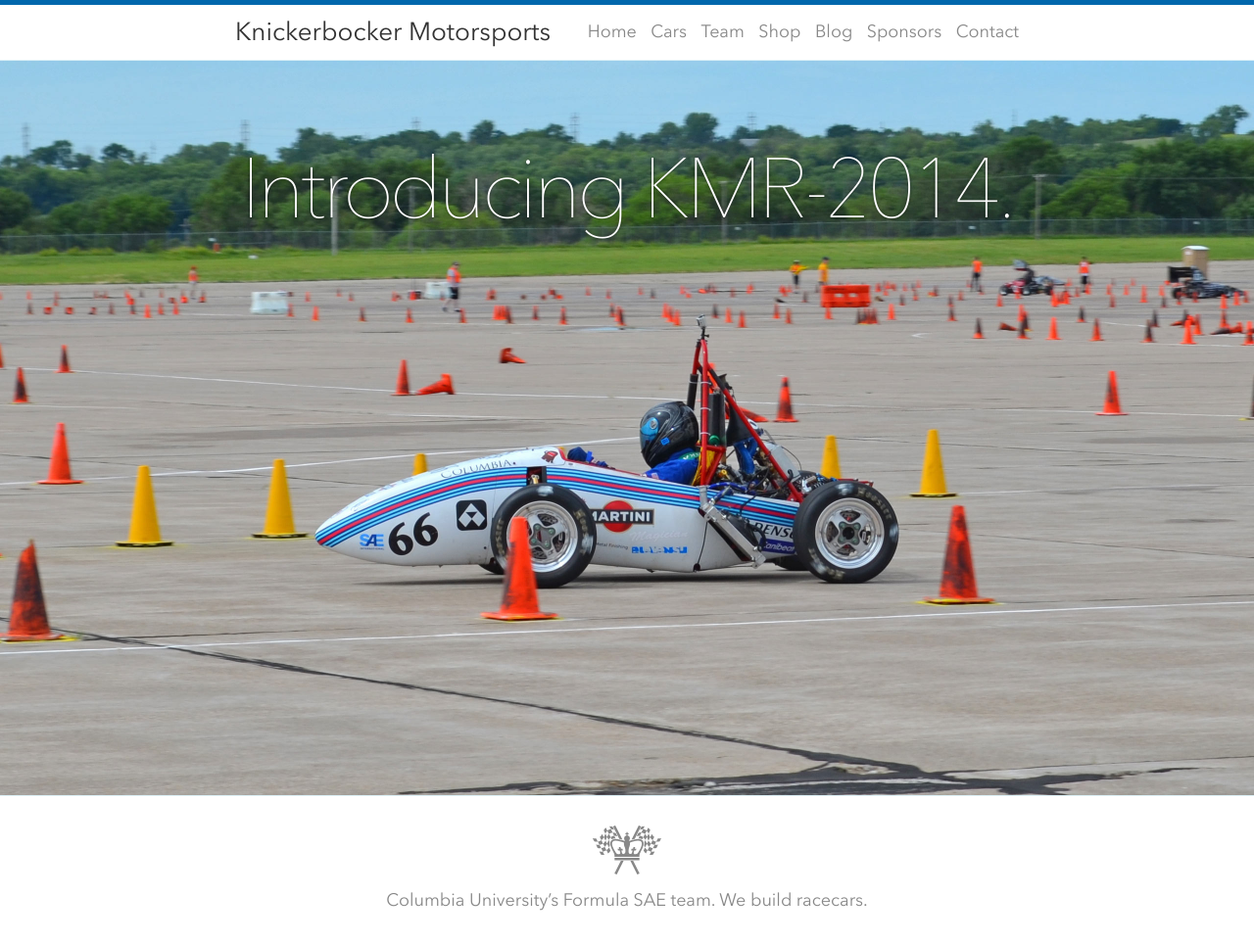
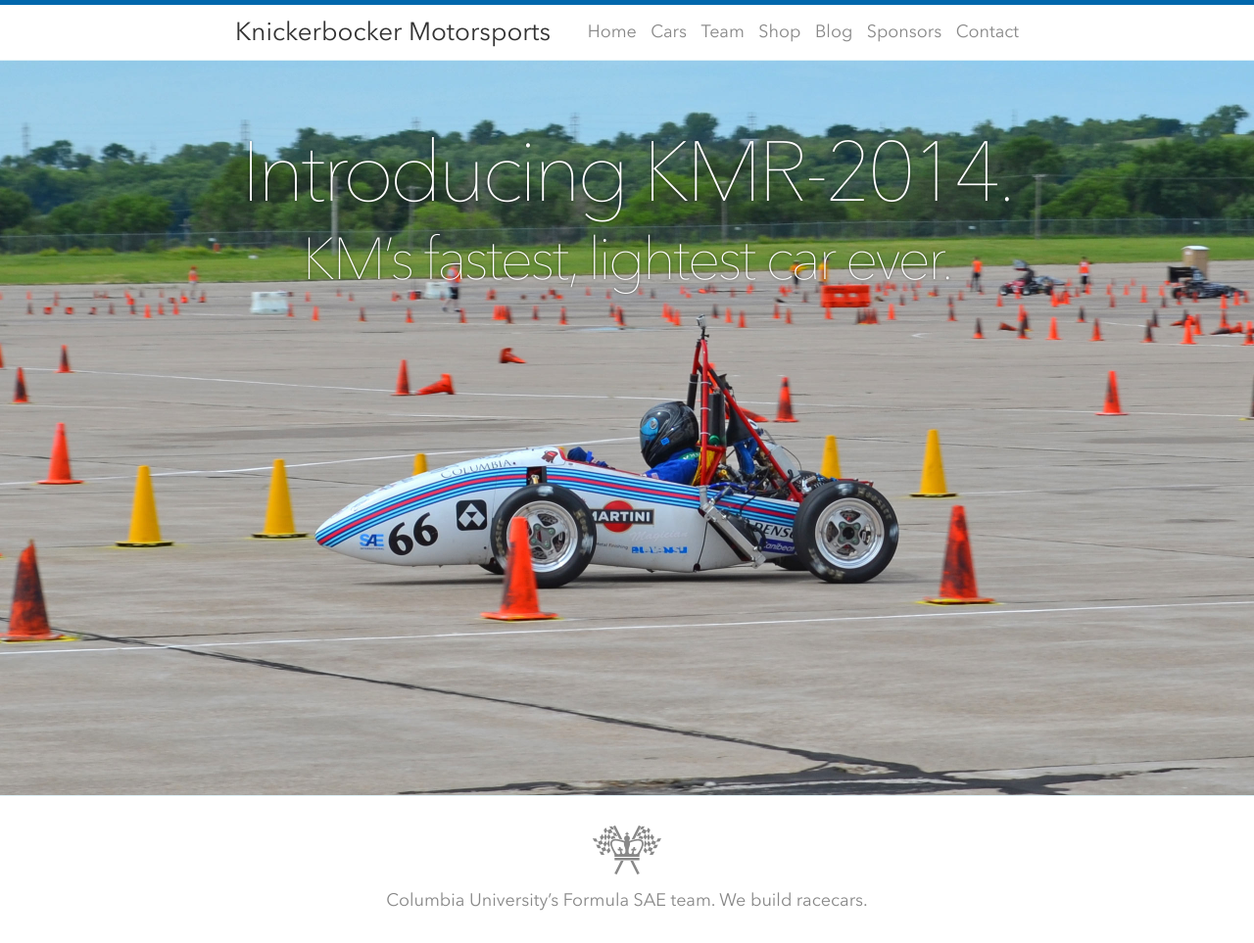
Before and after one commit to columbiafsae/website, a Jekyll site: the page built from index.html, in a window 1280 px wide. Shown: the whole page at 98% size. Built offline with Jekyll 4.4.1, drawn with Linux system fonts in a browser that asks for light colours.

Commit message:
Homepage has subheading and hero is linked

```diff
--- a/css/main.css
+++ b/css/main.css
@@ -34,7 +34,7 @@ a:hover
   text-decoration: underline;
 }
 
-mark
+mark, .fake-mark
 {
   background-color: {{ site.colors.highlight }};
 }
@@ -246,18 +246,26 @@ ul.posts
   background: url("{{ "/home/kmr-2014-hero.jpg" | prepend: site.assets | prepend: site.baseurl; }}") no-repeat;
   background-position: 50% 50%;
   background-size: 1440px auto;
+  text-decoration: none;
 }
 
 .hero p
 {
   color: white;
   font-weight: 300;
+  letter-spacing: -0.05em;
+  line-height: 1.2;
+  text-align: center;
+  text-shadow: 0px 0px 3px rgba(0, 0, 0, 0.5);
+}
+.hero .headline
+{
   font-size: 86px;
-  letter-spacing: -0.05em;
-  line-height: 1;
-  text-align: center;
-  padding-top: 0.7em;
-  text-shadow: 0px 0px 3px rgba(0, 0, 0, 0.5);
+  padding-top: 0.4em;
+}
+.hero .subtitle
+{
+  font-size: 60px;
 }
 
 /* Media queries */
@@ -292,9 +300,13 @@ ul.posts
     background-size: 168.2% auto; /* 1440px/856px = 1.682 */
     height: 583px; /* 750px / 856px * 700px - 30px */
   }
-  .hero p
+  .hero .headline
   {
     font-size: 70px;
+  }
+  .hero .subtitle
+  {
+    font-size: 52px;
   }
 }
 
@@ -302,20 +314,37 @@ ul.posts
 {
   .hero p
   {
+    font-weight: 400;
+  }
+  .hero .headline
+  {
     font-size: 40px;
-    font-weight: 400;
+  }
+  .hero .subtitle
+  {
+    font-size: 30px;
   }
   .home .hero
   {
     height: 384px; /* 470px / 856px * 700px - 30px */
   }
+  .columns
+  {
+    column-count: 1;
+    -webkit-column-count: 1;
+    -moz-column-count: 1;
+  }
 }
 
 @media screen and (max-width: 470px)
 {
-  .hero p
+  .hero .headline
   {
     font-size: 30px;
+  }
+  .hero .subtitle
+  {
+    font-size: 22px;
   }
   .home .hero
   {
--- a/index.html
+++ b/index.html
@@ -5,10 +5,11 @@ layout: default
 
 <div class="home">
   <div class="page">
-    <div class="hero">
+    <a class="hero" href="{{ "/cars/2014/" | prepend: site.baseurl }}">
       <div class="wrap">
-        <p>Introducing KMR-2014.</p>
+        <p class="headline">Introducing KMR-2014.</p>
+        <p class="subtitle">KM’s fastest, lightest car ever.</p>
       </div>
-    </div>
+    </a>
   </div>
 </div>
```
